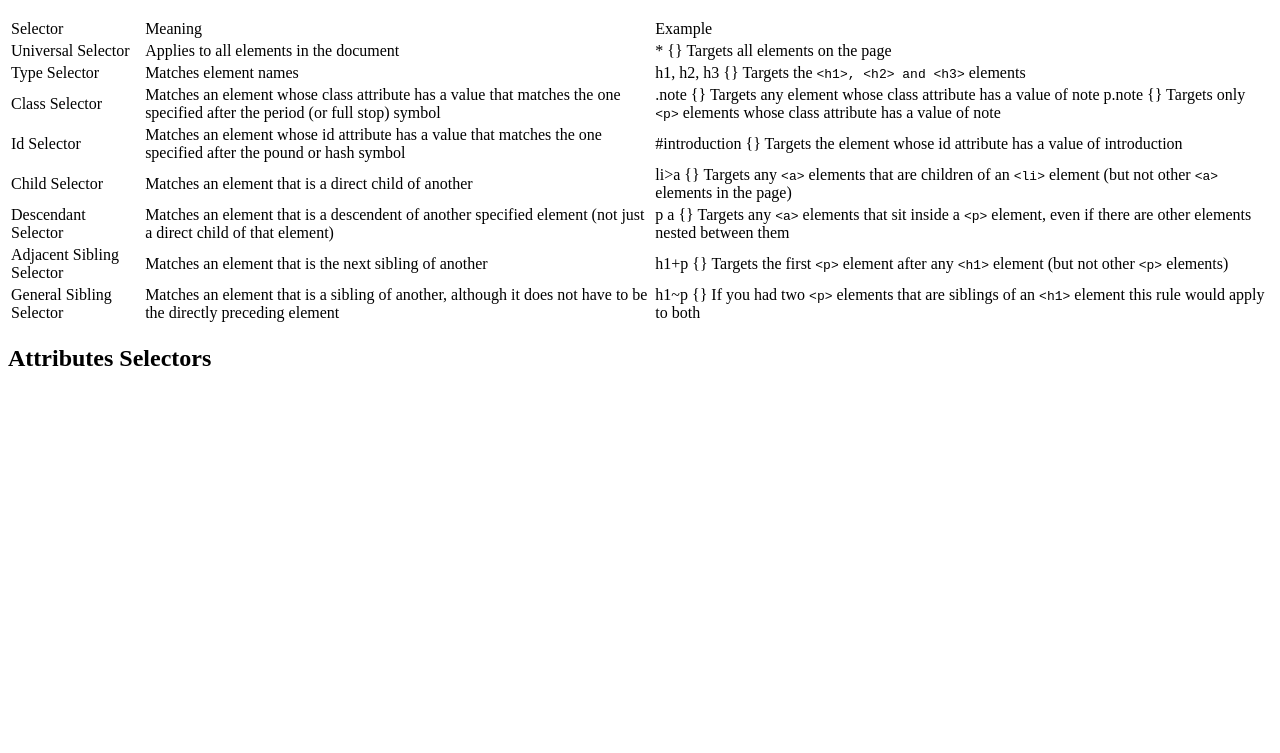
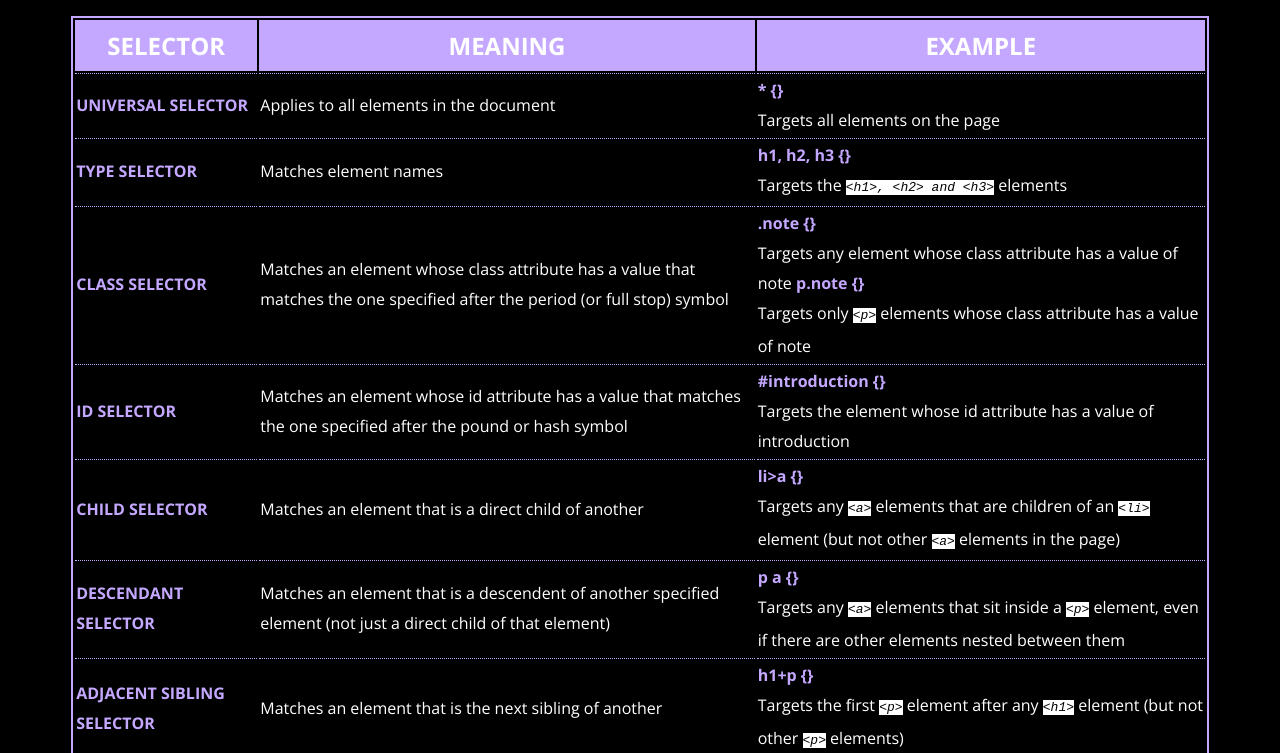
Before and after one commit to Clemi05/html-css-cheatsheet, a plain HTML site: page index.html in a window 1280 px wide. Shown: the part 110-863 px from the top of the page. Before the commit the page ends 800 px from the top, so only its background shows below. Drawn offline with nearby package versions, Linux system fonts and the light colour scheme.

Commit message:
first table done

```diff
--- a/css/style.css
+++ b/css/style.css
@@ -0,0 +1,65 @@
+/* Fonts import */
+
+@import url('https://fonts.googleapis.com/css2?family=Open+Sans:wght@400;700&display=swap');
+
+/* General CSS */
+
+* {
+  font-family: 'Open Sans', Arial, sans-serif;
+  font-weight: 400;
+  color: #fff;
+}
+
+body {
+  background-color: #000;
+}
+
+h1 {
+  text-align: center;
+  font-weight: 700;
+}
+
+h2 {
+  text-align: center;
+  color: #C4A8FF;
+  font-weight: 700;
+}
+
+/* Table */
+table {
+  border: 2px solid #C4A8FF;
+  width: 90%;
+  margin: 0 auto;
+}
+
+thead>tr>td {
+  background-color: #C4A8FF;
+  text-align: center;
+  text-transform: uppercase;
+  font-weight: 700;
+  font-size: 24px;
+  padding: 10px;
+}
+
+td {
+  border-top: 1px dotted #C4A8FF;
+  line-height: 30px;
+}
+
+table span {
+  color: #C4A8FF;
+  font-weight: 700;
+}
+
+code {
+  font-family: monospace;
+  background-color: #fff;
+  color: #000;
+  font-style: italic;
+}
+
+.title-selector {
+  color: #C4A8FF;
+  font-weight: 700;
+  text-transform: uppercase;
+}
--- a/index.html
+++ b/index.html
@@ -9,6 +9,7 @@
 </head>
 <body>
   <main>
+    <section>
       <h1>CSS Selectors</h1>
       <h2>General Selectors</h2>
       <table>
@@ -21,70 +22,71 @@
         </thead>
         <tbody>
           <tr>
-          <td>Universal Selector</td>
+            <td class="title-selector">Universal Selector</td>
             <td>Applies to all elements in the document</td>
-          <td><span>* {}</span> Targets all elements on the page</td>
+            <td><span>* {}</span><br>Targets all elements on the page</td>
           </tr>
           <tr>
-          <td>Type Selector</td>
+            <td class="title-selector">Type Selector</td>
             <td>Matches element names</td>
-          <td><span>h1, h2, h3 {}</span> Targets the <code>&lt;h1&gt, &lt;h2&gt and &lt;h3&gt</code> elements</td>
+            <td><span>h1, h2, h3 {}</span><br>Targets the <code>&lt;h1&gt, &lt;h2&gt and &lt;h3&gt</code> elements</td>
           </tr>
           <tr>
-          <td>Class Selector</td>
+            <td class="title-selector">Class Selector</td>
             <td>Matches an element whose class attribute has a value that matches the one specified after the period (or full stop) symbol</td>
             <td>
-            <span>.note {}</span>
+              <span>.note {}</span><br>
               Targets any element whose class attribute has a value of note
-            <span>p.note {}</span>
-            Targets only <code>&lt;p&gt</code> elements
-            whose class attribute has a
-            value of note
+              <span>p.note {}</span><br>
+              Targets only <code>&lt;p&gt</code> elements whose class attribute has a value of note
             </td>
           </tr>
           <tr>
-          <td>Id Selector</td>
+            <td class="title-selector">Id Selector</td>
             <td>Matches an element whose id attribute has a value that matches the one specified after the pound or hash symbol</td>
-          <td><span>#introduction {}</span> Targets the element whose id attribute has a value of introduction</td>
+            <td><span>#introduction {}</span><br>Targets the element whose id attribute has a value of introduction</td>
           </tr>
           <tr>
-          <td>Child Selector</td>
+            <td class="title-selector">Child Selector</td>
             <td>Matches an element that is a direct child of another</td>
             <td>
-            <span>li>a {}</span>
+              <span>li>a {}</span><br>
               Targets any <code>&lt;a&gt</code> elements that are children of an <code>&lt;li&gt</code> element
               (but not other <code>&lt;a&gt</code> elements in the page)
             </td>
           </tr>
           <tr>
-          <td>Descendant Selector</td>
+            <td class="title-selector">Descendant Selector</td>
             <td>Matches an element that is a descendent of another specified element (not just a direct child of that element)</td>
             <td>
-            <span>p a {}</span>
+              <span>p a {}</span><br>
               Targets any <code>&lt;a&gt</code> elements that sit inside a <code>&lt;p&gt</code> element,
               even if there are other elements nested between them
             </td>
           </tr>
           <tr>
-          <td>Adjacent Sibling Selector</td>
+            <td class="title-selector">Adjacent Sibling Selector</td>
             <td>Matches an element that is the next sibling of another</td>
             <td>
-            <span>h1+p {}</span>
+              <span>h1+p {}</span><br>
               Targets the first <code>&lt;p&gt</code> element after any <code>&lt;h1&gt</code> element
               (but not other <code>&lt;p&gt</code> elements)
             </td>
           </tr>
           <tr>
-          <td>General Sibling Selector</td>
+            <td class="title-selector">General Sibling Selector</td>
             <td>Matches an element that is a sibling of another, although it does not have to be the directly preceding element</td>
             <td>
-            <span>h1~p {}</span>
+              <span>h1~p {}</span><br>
               If you had two <code>&lt;p&gt</code> elements that are siblings of an <code>&lt;h1&gt</code> element this rule would apply to both
             </td>
           </tr>
         </tbody>
       </table>
-    <h2>Attributes Selectors</h2>
+
+    </section>
+    <h2>Attribute Selectors</h2>
+
   </main>
 
 </body>
```
Lines whose indentation alone changed are shown as unchanged.
